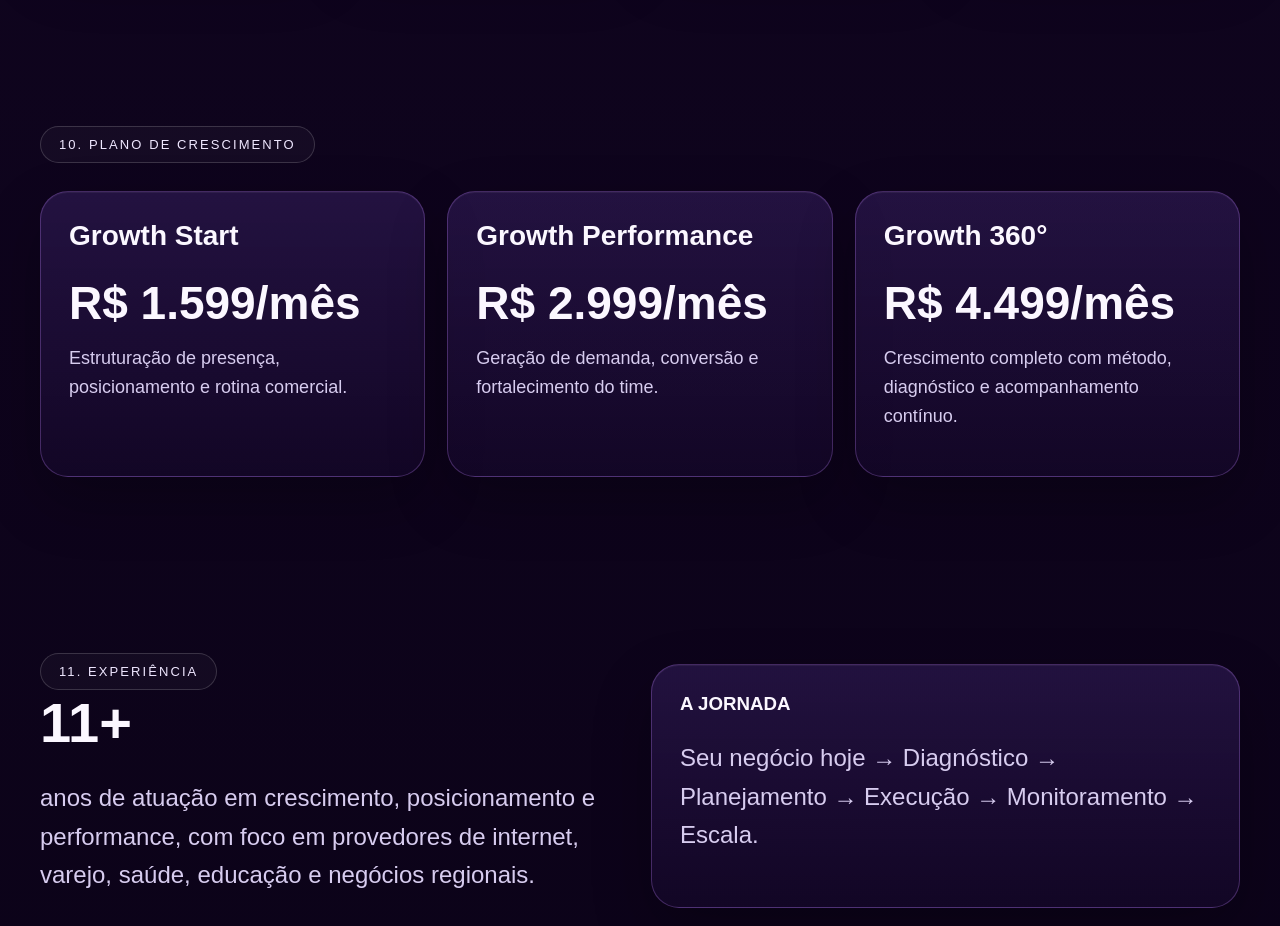
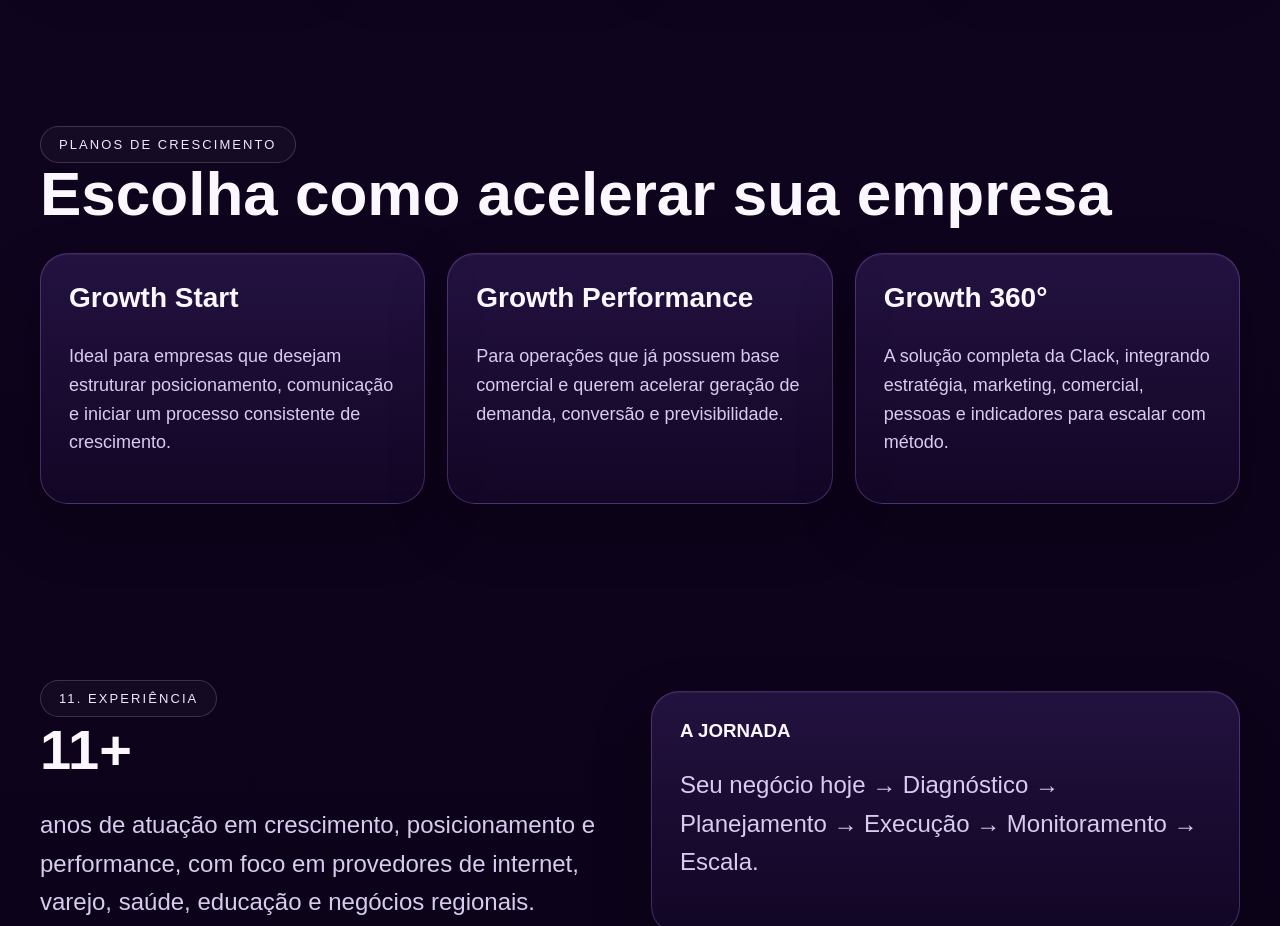
Before and after one commit to clackagenciaof-ship-it/Clack-Growth-Company, a Next.js app: page / in a window 1280 px wide. Shown: the part 3400-4326 px from the top of the page. Built offline with nearby package versions, Linux system fonts and the light colour scheme.

Commit message:
feat: refine landing page copy and plan section

```diff
--- a/app/page.tsx
+++ b/app/page.tsx
@@ -20,9 +20,18 @@ const pillars = [
 ];
 
 const plans = [
-  { name: 'Growth Start', price: 'R$ 1.599/mês', desc: 'Estruturação de presença, posicionamento e rotina comercial.' },
-  { name: 'Growth Performance', price: 'R$ 2.999/mês', desc: 'Geração de demanda, conversão e fortalecimento do time.' },
-  { name: 'Growth 360°', price: 'R$ 4.499/mês', desc: 'Crescimento completo com método, diagnóstico e acompanhamento contínuo.' },
+  {
+    name: 'Growth Start',
+    desc: 'Ideal para empresas que desejam estruturar posicionamento, comunicação e iniciar um processo consistente de crescimento.',
+  },
+  {
+    name: 'Growth Performance',
+    desc: 'Para operações que já possuem base comercial e querem acelerar geração de demanda, conversão e previsibilidade.',
+  },
+  {
+    name: 'Growth 360°',
+    desc: 'A solução completa da Clack, integrando estratégia, marketing, comercial, pessoas e indicadores para escalar com método.',
+  },
 ];
 
 export default function Page() {
@@ -111,12 +120,12 @@ export default function Page() {
 
       <section className="section">
         <div className="container">
-          <span className="eyebrow">10. PLANO DE CRESCIMENTO</span>
+          <span className="eyebrow">Planos de Crescimento</span>
+          <h2>Escolha como acelerar sua empresa</h2>
           <div className="grid pricing" style={{ marginTop: 28 }}>
             {plans.map((plan) => (
               <div className="card" key={plan.name}>
                 <h3 style={{ fontSize: 28, marginTop: 0 }}>{plan.name}</h3>
-                <div className="price">{plan.price}</div>
                 <p className="lead" style={{ fontSize: 18 }}>{plan.desc}</p>
               </div>
             ))}
```
